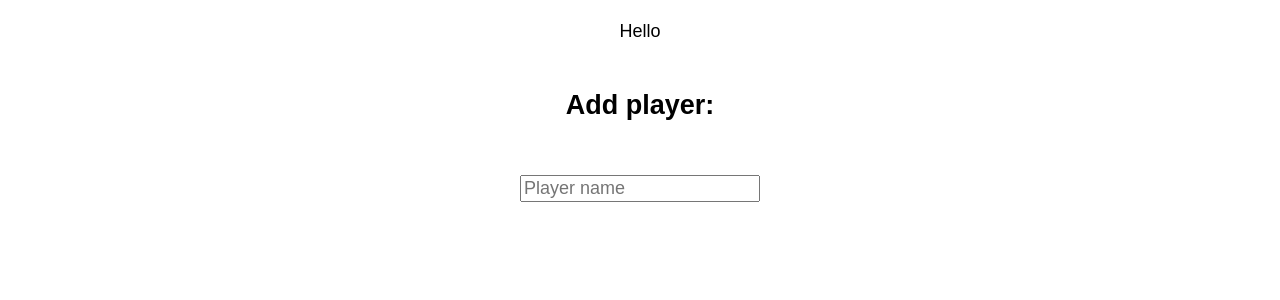
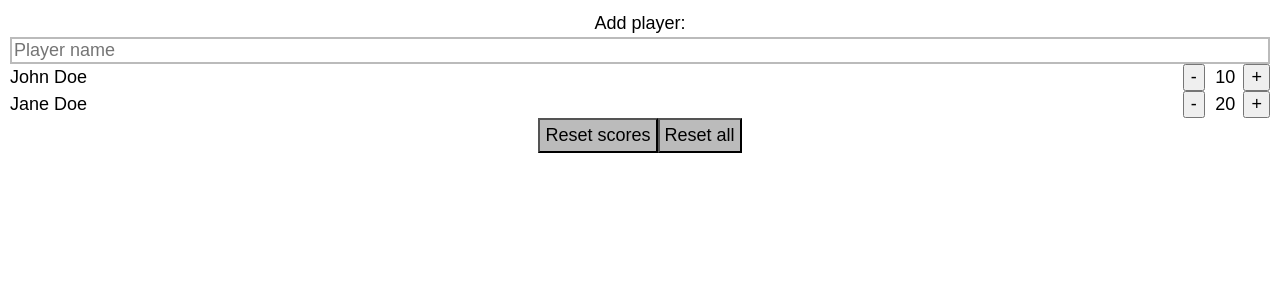
Before and after one commit to BerePendzialek/scorekeeper, a React (Create React App) app: page / in a window 1280 px wide. Shown: the top 300 px of the page. Built offline with nearby package versions, Linux system fonts and the light colour scheme.

Commit message:
improvements to components and some logic

```diff
--- a/src/App.css
+++ b/src/App.css
@@ -1,38 +1,4 @@
 .App {
   text-align: center;
+  padding: 10px;
 }
-
-.App-logo {
-  height: 40vmin;
-  pointer-events: none;
-}
-
-@media (prefers-reduced-motion: no-preference) {
-  .App-logo {
-    animation: App-logo-spin infinite 20s linear;
-  }
-}
-
-.App-header {
-  background-color: #282c34;
-  min-height: 100vh;
-  display: flex;
-  flex-direction: column;
-  align-items: center;
-  justify-content: center;
-  font-size: calc(10px + 2vmin);
-  color: white;
-}
-
-.App-link {
-  color: #61dafb;
-}
-
-@keyframes App-logo-spin {
-  from {
-    transform: rotate(0deg);
-  }
-  to {
-    transform: rotate(360deg);
-  }
-}
--- a/src/App.js
+++ b/src/App.js
@@ -1,11 +1,35 @@
 import './App.css'
+import Button from './components/Button/Button'
+import Player from './components/Player/Player'
 import PlayerForm from './components/PlayerForm/PlayerForm'
 
 function App() {
   return (
     <div className="App">
-      <p>Hello</p>
-      <PlayerForm />
+      <PlayerForm onAddPlayer={name => console.log(name)} />
+
+      <Player
+        name="John Doe"
+        score="10"
+        onPlus={() => console.log('onPlus')}
+        onMinus={() => console.log('onMinus')}
+      />
+
+      <Player
+        name="Jane Doe"
+        score="20"
+        onPlus={() => console.log('onPlus')}
+        onMinus={() => console.log('onMinus')}
+      />
+
+      <Button
+        text="Reset scores"
+        onClick={() => console.log('Reset scores')}
+      ></Button>
+      <Button
+        text="Reset all"
+        onClick={() => console.log('Reset all')}
+      ></Button>
     </div>
   )
 }
--- a/src/components/Button/Button.css
+++ b/src/components/Button/Button.css
@@ -0,0 +1,4 @@
+.Button {
+  padding: 5px;
+  background: #bbb;
+}
--- a/src/components/Button/Button.js
+++ b/src/components/Button/Button.js
@@ -0,0 +1,10 @@
+import './Button.css'
+import React from 'react'
+
+export default function Button({ text, onClick }) {
+  return (
+    <button className="Button" onClick={onClick}>
+      {text}
+    </button>
+  )
+}
--- a/src/components/Player/Player.css
+++ b/src/components/Player/Player.css
@@ -0,0 +1,12 @@
+.Player {
+  display: flex;
+  align-items: center;
+  justify-content: space-between;
+}
+
+.Player__score {
+  display: grid;
+  gap: 5px;
+  grid-template-columns: repeat(3, 1fr);
+  place-items: center;
+}
--- a/src/components/Player/Player.js
+++ b/src/components/Player/Player.js
@@ -0,0 +1,15 @@
+import './Player.css'
+import React from 'react'
+
+export default function Player({ name, score, onMinus, onPlus }) {
+  return (
+    <section className="Player">
+      {name}
+      <div className="Player__score">
+        <button onClick={onMinus}>-</button>
+        <span>{score}</span>
+        <button onClick={onPlus}>+</button>
+      </div>
+    </section>
+  )
+}
--- a/src/components/PlayerForm/PlayerForm.css
+++ b/src/components/PlayerForm/PlayerForm.css
@@ -1,3 +1,4 @@
-.PlayerForm {
-  display: grid;
+.PlayerForm input {
+  border: 2px solid #bbb;
+  width: 100%;
 }
--- a/src/components/PlayerForm/PlayerForm.js
+++ b/src/components/PlayerForm/PlayerForm.js
@@ -1,15 +1,24 @@
 import './PlayerForm.css'
 import React from 'react'
 
-export default function PlayerForm() {
+export default function PlayerForm({ onAddPlayer }) {
   return (
-    <>
-      <section className="PlayerForm">
-        <label>
-          <h2>Add player:</h2> <br></br>
-          <input placeholder="Player name"></input>
-        </label>
-      </section>
-    </>
+    <form className="PlayerForm" onSubmit={handleSubmit}>
+      <label>
+        Add player:
+        <br />
+        <input name="player" placeholder="Player name" />
+      </label>
+    </form>
   )
+
+  function handleSubmit(event) {
+    event.preventDefault()
+    const form = event.target
+    const input = form.elements.player
+    const name = input.value
+    onAddPlayer(name)
+    form.reset()
+    input.focus()
+  }
 }
```
